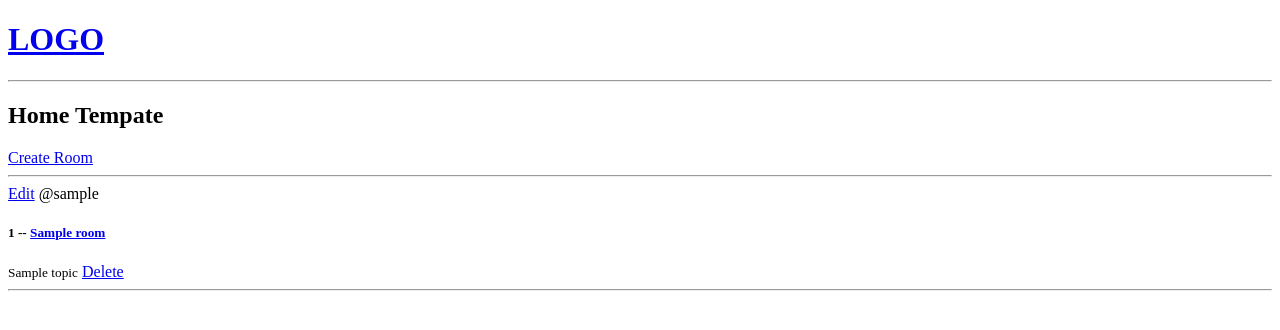
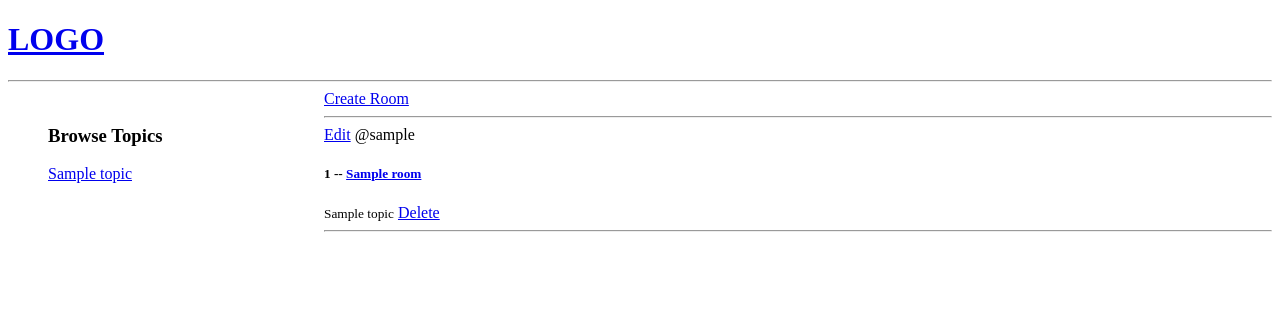
Before and after one commit to GoDodgers/msg_board, a Django app: page / in a window 1280 px wide. Shown: the top 330 px of the page. Run offline with Django 4.2, Linux system fonts and the light colour scheme; tables that the repository leaves empty hold one stand-in row (values such as "Sample post").

Commit message:
Adds topic sidebar, adds topic to query str

```diff
--- a/base/templates/base/home.html
+++ b/base/templates/base/home.html
@@ -3,10 +3,27 @@
 
 {% block content %}
 
-<h2> Home Tempate </h2>
+<style>
+    .main-container {
+        display: grid;
+        grid-template-columns: 1fr 3fr;
+    }
+</style>
 
+<div class="main-container">
+
+    <dir class="left-bar">
+        <h3>Browse Topics</h3>
+
+        {% for topic in topics %}
             <div>
+                <a href="{% url 'home' %}?q={{topic.name}}">{{topic.name}}</a>
+            </div>
+        {% endfor %}
 
+    </dir>
+
+    <div class="middle-container">
         <a href="{% url 'create_room' %}"> Create Room </a>
         <hr>
 
@@ -23,5 +40,6 @@
             {% endfor %}
         </div>
     </div>
+</div>
 
 {% endblock content %}
--- a/base/views.py
+++ b/base/views.py
@@ -1,15 +1,19 @@
 from django.shortcuts import render, redirect
-from .models import Room
+from .models import Room, Topic
 from .forms import RoomForm
 
 # Create your views here.
 
 def home(req):
     rooms = Room.objects.all()
+    topics = Topic.objects.all()
     # rooms = Room.objects.get()
     # rooms = Room.objects.filter()
     # rooms = Room.objects.exclude()
-    context = { 'rooms': rooms }
+    context = {
+        'rooms': rooms,
+        'topics': topics
+    }
     return render(req, 'base/home.html', context)
 
 def room(req, pk):
```
Lines whose indentation alone changed are shown as unchanged.
